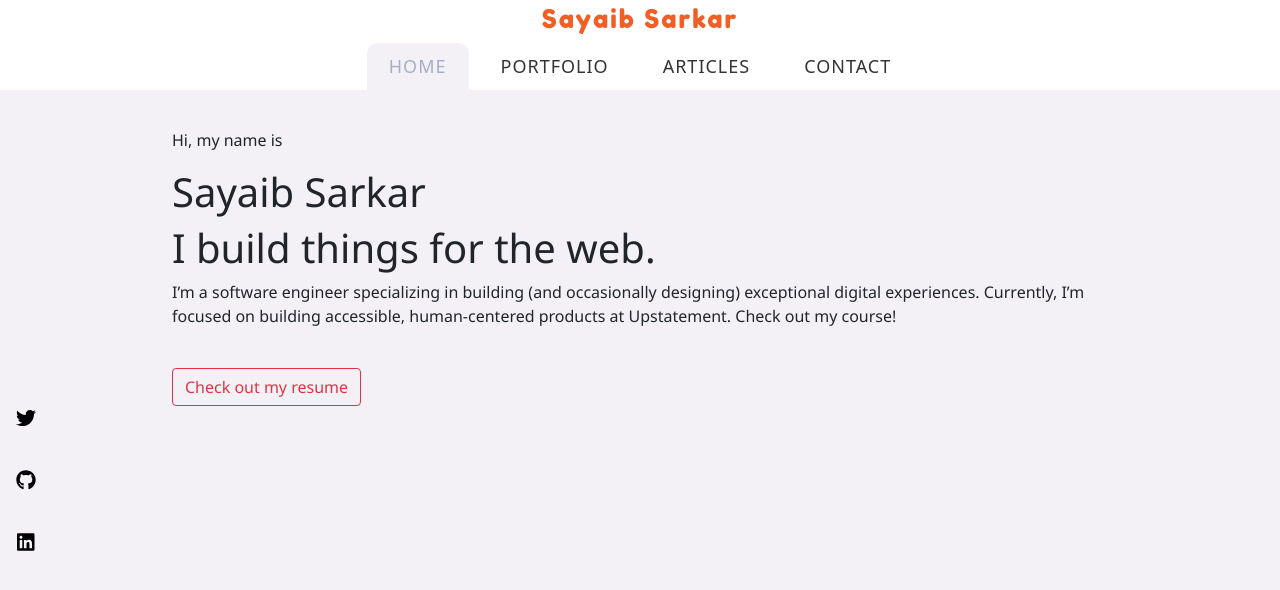
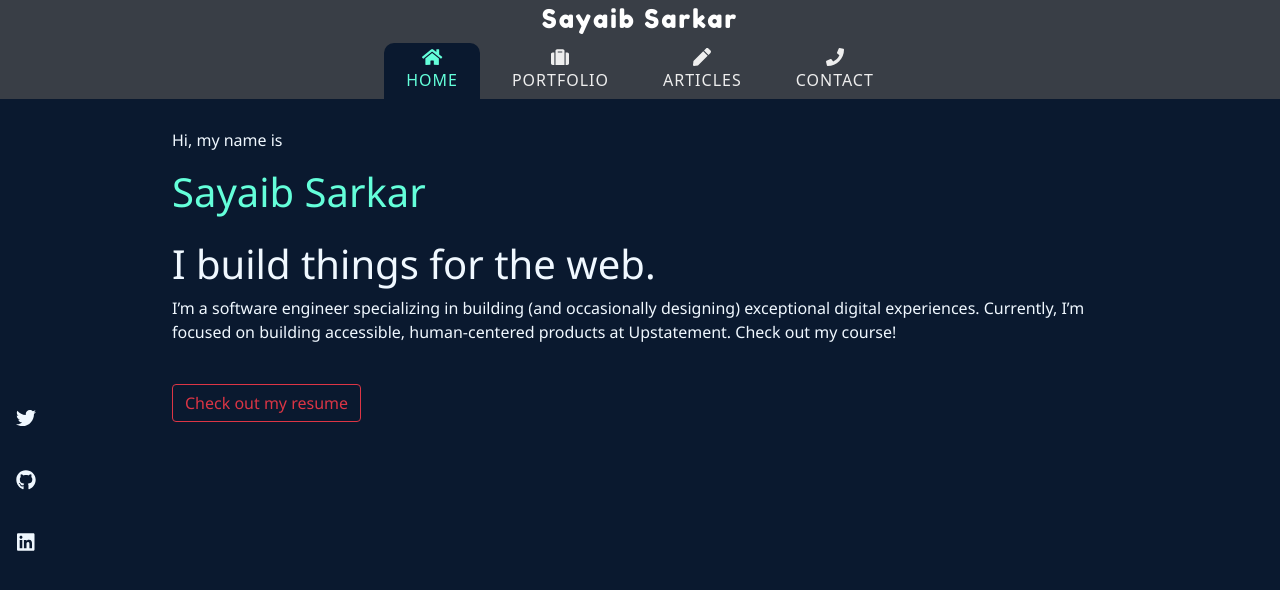
Before and after one commit to sayaib/mysite, a React (Create React App) app: page / in a window 1280 px wide. Shown: the top 590 px of the page. Built offline with nearby package versions, Linux system fonts and the light colour scheme.

Commit message:
update build

```diff
--- a/src/webpage_component/CData.jsx
+++ b/src/webpage_component/CData.jsx
@@ -19,12 +19,21 @@
   },
   {
     id: 3,
-    name: "Covid-19 india",
-    githubLink: "https://github.com/sayaib/covid19india",
-    websiteLink: "https://coronadataindia.netlify.app/",
-    subtitle: "Coronavirus Data Statewise",
+    name: "Photographer Website",
+    githubLink: "https://github.com/sayaib/Photographer-Website",
+    websiteLink: "https://subhajyotihaldar.github.io/",
+    subtitle: "A professional photographer website",
     about:
-      "On this site, we can get to know the corona cases of all the states of India. It is created by HTML, CSS, Bootstrap, Javascript and APIs",
+      "Website created with HTML, CSS, Javascript, and Bootstrap the website contains some amazing animation and effects.",
+  },
+  {
+    id: 4,
+    name: "Common Service Center",
+    githubLink: "https://github.com/sayaib/csc",
+    websiteLink: "https://sayaib.github.io/csc/",
+    subtitle: "A common service center website.",
+    about:
+      "It's a fully responsive card view design contain media query and view ports Build with HTML, CSS and Bootstrap only.",
   },
 ];
 export default CData;
--- a/src/webpage_component/Home.jsx
+++ b/src/webpage_component/Home.jsx
@@ -15,7 +15,9 @@
         <div id="webpage_body">
           <Container className="home_container">
             <p>Hi, my name is</p>
-            <h1>Sayaib Sarkar</h1>
+            <h1 className="pb-3" style={{ color: "#64FFDA" }}>
+              Sayaib Sarkar
+            </h1>
             <h1>I build things for the web.</h1>
             <p>
               I’m a software engineer specializing in building (and occasionally
--- a/src/webpage_component/Manu.jsx
+++ b/src/webpage_component/Manu.jsx
@@ -1,6 +1,13 @@
 import React from "react";
 import "./style.css";
 import { NavLink } from "react-router-dom";
+import { FontAwesomeIcon } from "@fortawesome/react-fontawesome";
+import {
+  faHome,
+  faPhone,
+  faPen,
+  faSuitcase,
+} from "@fortawesome/free-solid-svg-icons";
 
 const Manu = () => {
   return (
@@ -17,7 +24,8 @@
           className="nav_link"
           to="/"
         >
-          Home
+          <FontAwesomeIcon icon={faHome} />
+          <h6>Home</h6>
         </NavLink>
         <NavLink
           data-aos="zoom-in"
@@ -26,7 +34,8 @@
           className="nav_link"
           to="/portfolio"
         >
-          Portfolio
+          <FontAwesomeIcon icon={faSuitcase} />
+          <h6>Portfolio</h6>
         </NavLink>
         <NavLink
           data-aos="zoom-in"
@@ -35,7 +44,8 @@
           className="nav_link"
           to="/Articles"
         >
-          Articles
+          <FontAwesomeIcon icon={faPen} />
+          <h6> Articles</h6>
         </NavLink>
         <NavLink
           data-aos="zoom-in"
@@ -44,7 +54,8 @@
           className="nav_link"
           to="/contact"
         >
-          Contact
+          <FontAwesomeIcon icon={faPhone} />
+          <h6>Contact</h6>
         </NavLink>
       </div>
     </>
--- a/src/webpage_component/style.css
+++ b/src/webpage_component/style.css
@@ -1,7 +1,7 @@
 @import url('https://fonts.googleapis.com/css2?family=Fredoka+One&family=Noto+Sans&display=swap');
 
 #title {
-    color: #f15f25;
+    color: #ffffff;
     letter-spacing: 2px;
     font-size: 1.6rem;
     font-family: 'Fredoka One', cursive;
@@ -9,7 +9,7 @@
 
 .rc_nav {
     overflow: hidden;
-    background-color: #ffffff;
+    background-color: #393E46;
     text-align: center;
     position: fixed;
     width: 100%;
@@ -21,8 +21,8 @@
     letter-spacing: 1px;
     margin: 0 5px;
     display: inline-block;
-    color: rgb(51, 51, 51);
-    padding: 10px 22px;
+    color: #EEEEEE;
+    padding: 1px 22px;
     text-decoration: none;
     font-size: 18px;
     -webkit-transition: background 0.3s linear;
@@ -35,30 +35,37 @@
 }
 
 .nav_link:hover {
+    color: #afb9b7;
+    text-decoration: none;
     transition: 0.7;
 }
 
 @media screen and (max-width: 600px) {
     .nav_link {
-        padding: 7px 10px;
-        font-size: 0.7rem;
+        padding: 5px 15px;
+        font-size: 1rem;
     }
 
     #title {
         font-size: 1.5rem;
     }
 
+    .nav_link:hover {
+        color: #64FFDA;
+    }
+
 }
 
 .active_class {
-    background-color: #F3F1F5;
-    color: #A4AFCD;
+    background-color: #0A192F;
+    color: #64FFDA;
     border-radius: 10px 10px 0 0;
 }
 
 #webpage {
     font-family: 'Noto Sans', sans-serif;
-    background-color: #F3F1F5;
+    background-color: #0A192F;
+    color: aliceblue;
     height: 100vh;
     width: 100vw;
 }
@@ -90,19 +97,19 @@
     text-align: center;
     padding: 16px;
     transition: all 0.3s ease;
-    color: #000;
+    color: aliceblue;
     font-size: 20px;
 }
 
 .icon-bar a:hover {
-    color: #ff0bb6;
+    color: #64FFDA;
 }
 
 /* Portfolio Section */
 #portfolio_webpage {
     font-family: 'Noto Sans', sans-serif;
     padding-top: 8rem;
-    background-color: #F3F1F5;
+    background-color: #0A192F;
 }
 
 .portfolio_body {
@@ -116,8 +123,8 @@
 
 .portfolio_card {
     margin: 1rem;
-    width: 30%;
-    height: 400px;
+    width: 28%;
+    height: 350px;
     border: 1px solid #ccc;
     margin-bottom: 50px;
     text-align: center;
@@ -140,6 +147,10 @@
         height: 350px;
     }
 
+    h6 {
+        display: none;
+    }
+
     .title {
         font-size: 1rem;
     }
```
Also changed, not shown: 15 other files (tests, documents, lock files or other folders).
